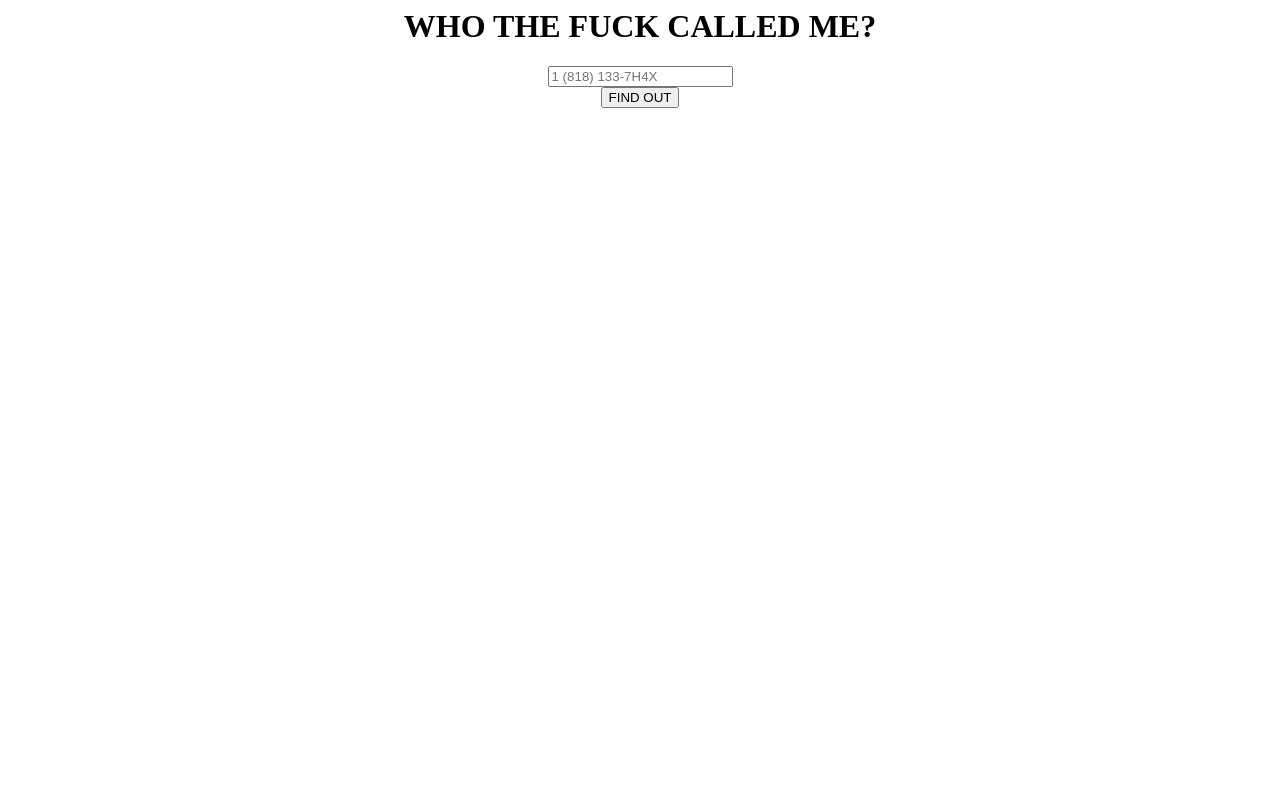
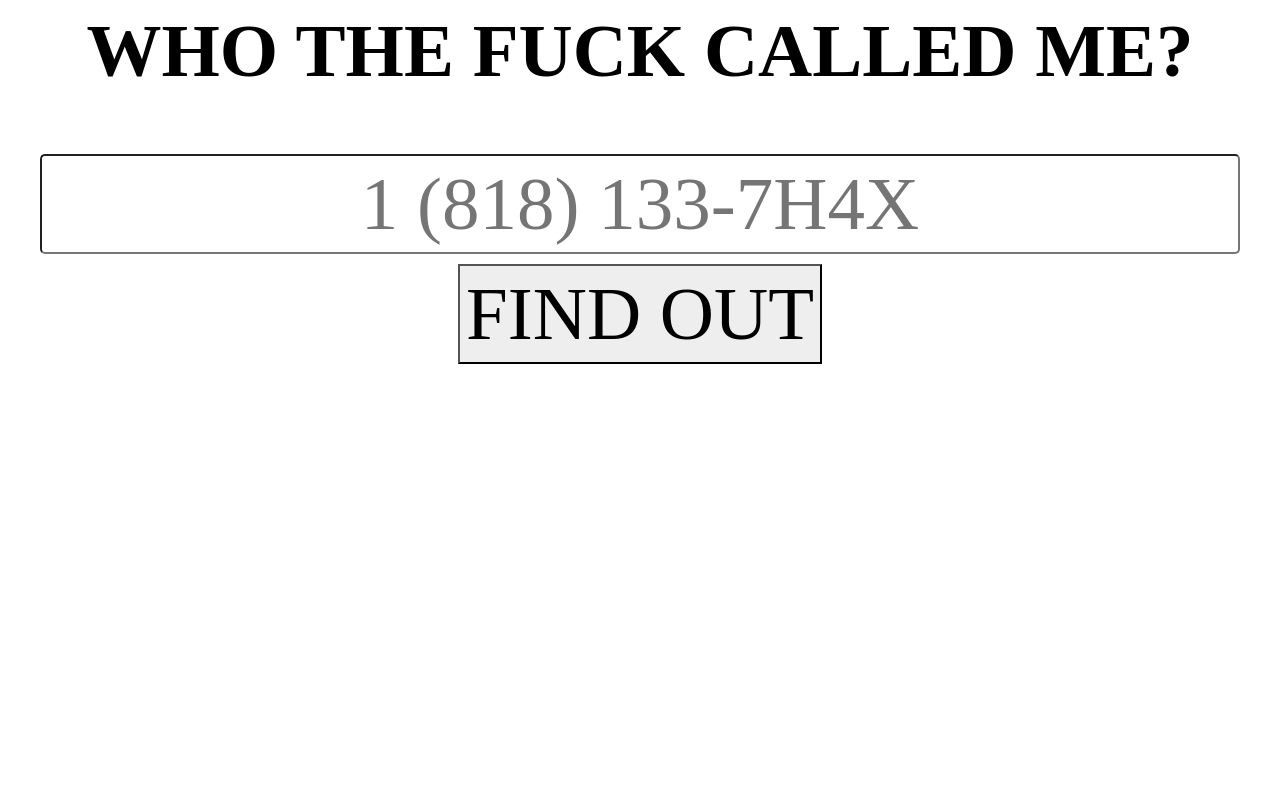
Before and after one commit to perryyo/wtfc, a Django app: template whothefuckcalled/templates/index.html in a window 1280 px wide. Run offline with Django 3.2, Linux system fonts and the light colour scheme; the template is opened without the code that fills it, so the values that code supplies are empty.

Commit message:
inline style

```diff
--- a/whothefuckcalled/templates/index.html
+++ b/whothefuckcalled/templates/index.html
@@ -1,4 +1,39 @@
 <html>
+  <head>
+    <style>
+* {
+  font-family: Chewy;
+  font-size: 75px;
+}
+
+@media only screen and (max-width: 480px) {
+  * {
+    font-size: 50px;
+  }
+}
+
+h1 {
+color: black;
+}
+
+#submit {
+height: 100px;
+background: #eee;
+}
+#submit:hover {
+background: #aaa;
+}
+
+#number {
+height: 100px;
+        text-align: center;
+margin: 10px;
+width: 95%;
+       border-radius: 5px;
+}
+    </style>
+  </head>
+
   <body>
     {% if name %}
     <div style="text-align: center;">
```
